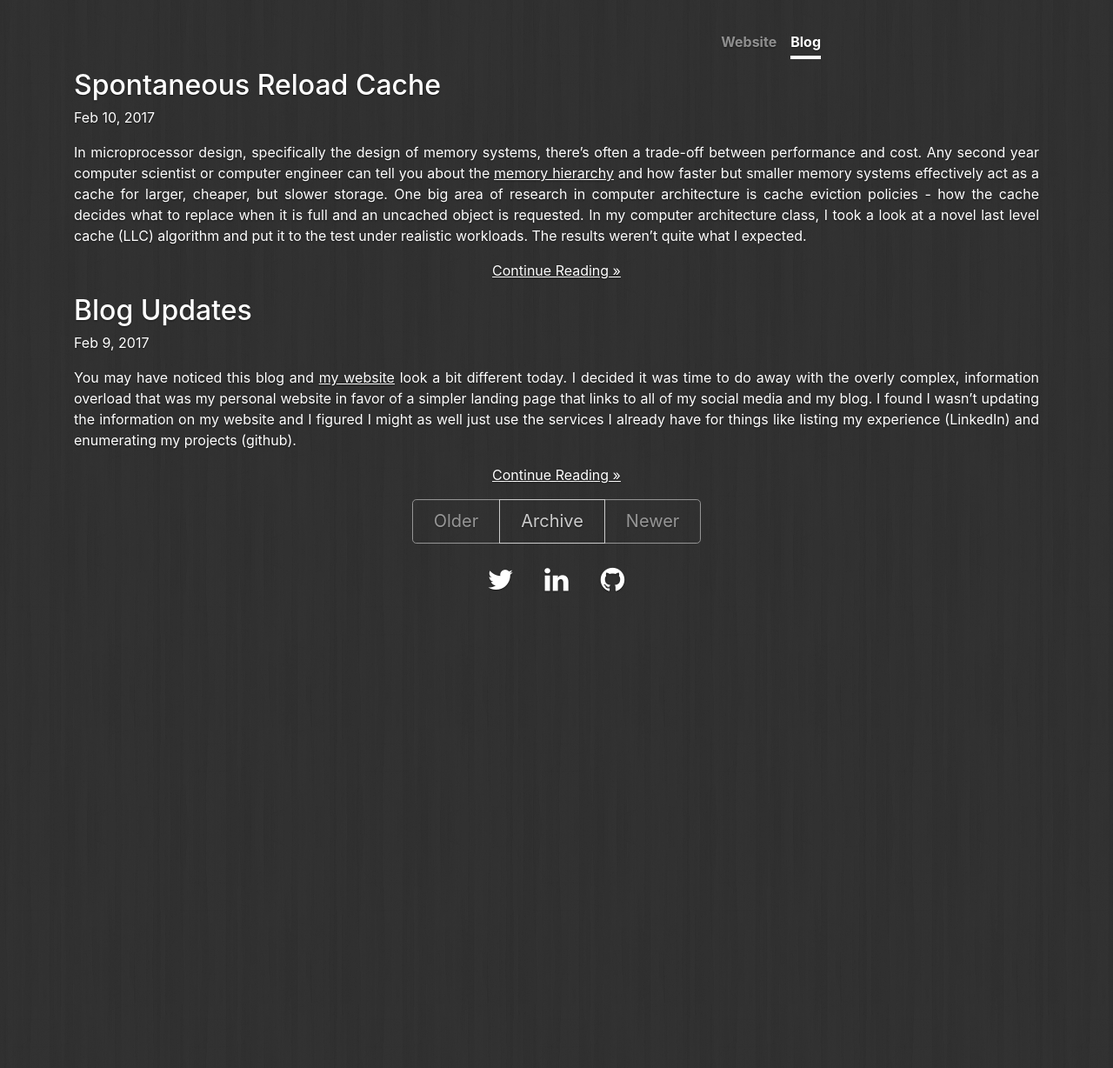
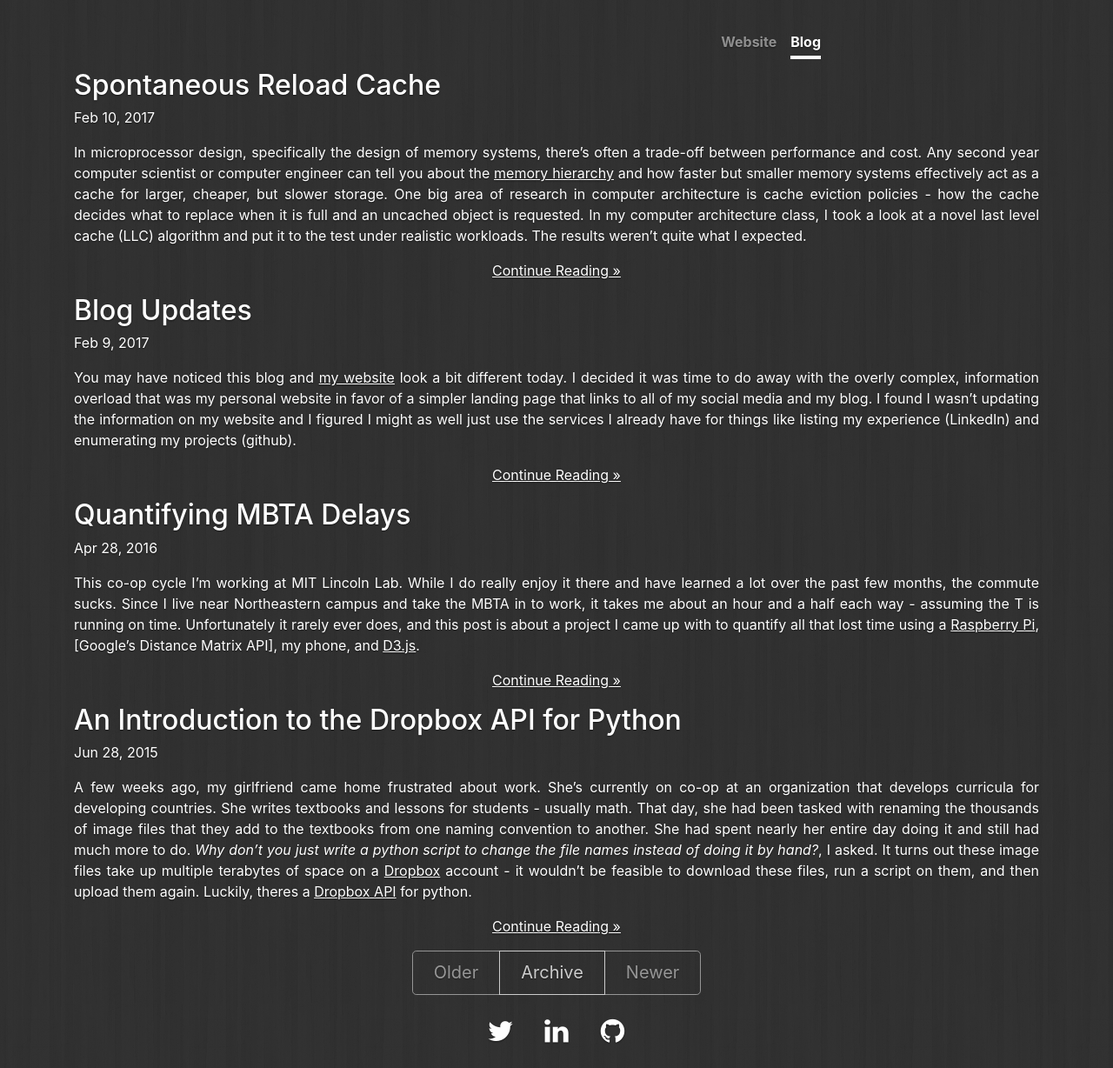
Before and after one commit to ainterr/blog, a Jekyll site: the page built from index.html, in a window 1280 px wide. Shown: the whole page at 87% size. Built offline with Jekyll 4.4.1, drawn with Linux system fonts in a browser that asks for light colours; nearby versions of some CDN libraries; the list of posts is cut into pages by our own code; before the commit the page ends 900 px from its top, so only the background shows below that; part of the change alters nothing that is shown.

Commit message:
added a couple old posts

```diff
--- /dev/null
+++ b/_posts/2015-06-28-an_introduction_to_the_dropbox_api_for_python.md
@@ -0,0 +1,81 @@
+---
+layout: post
+title:  "An Introduction to the Dropbox API for Python"
+date:   2015-06-28 11:30:00
+categories: technical
+tags: python dropbox api
+---
+A few weeks ago, my girlfriend came home frustrated about work. She's currently on co-op at an organization that develops curricula for developing countries. She writes textbooks and lessons for students - usually math. That day, she had been tasked with renaming the thousands of image files that they add to the textbooks from one naming convention to another. She had spent nearly her entire day doing it and still had much more to do. *Why don't you just write a python script to change the file names instead of doing it by hand?*, I asked. It turns out these image files take up multiple terabytes of space on a [Dropbox](https://www.dropbox.com/) account - it wouldn't be feasible to download these files, run a script on them, and then upload them again. Luckily, theres a [Dropbox API](https://www.dropbox.com/developers/core) for python.
+
+![dropbox]({{ site.baseurl }}/img/dropbox-api/dropbox.jpg)
+
+### **Installing the API**
+It's easiest to install the [Dropbox API](https://www.dropbox.com/developers/core) using [pip](https://pip.pypa.io/en/latest/index.html). Short for **P**ython **I**nstalls **P**ython, pip is similar to ruby's [bundler](http://bundler.io/) - it will download and install python packages for you, automatically fetching their dependencies as well. To install pip:
+
+1. Download and run [get-pip.py](https://bootstrap.pypa.io/get-pip.py) as an administrator.
+2. [Edit the PATH environment variable](http://stackoverflow.com/questions/23400030/windows-7-add-path) to include the pip install directory. By default pip installs in `[Python Dir]/Scripts/`.
+
+Once pip is installed, you can simply run `pip install dropbox` from an administrator command prompt to install the Dropbox API. To verify that it was installed correctly, open a python command prompt and run `import dropbox` - if you don't get any errors you're good to go.
+
+### **Create a Dropbox Application**
+Dropbox requires that you register any application using their services through their developer console. To generate a new app key and secret:
+
+1. Log into the [Dropbox Developer Console](https://www.dropbox.com/developers/apps)
+2. Click "Create App".
+3. Check Dropbox API App.
+4. Can your app be limited to its own folder? - No
+5. What types of files does your app need access to? - All file types
+6. Provide an app name and aggree to the terms of service
+7. Click Create App
+
+Copy down the App Key and App Secret from the settings page of your new app - these uniquely identify your application. Dropbox applications use [OAuth 2.0](http://oauth.net/2/) to allow access to a user's files. This means that your application must request access (and be approved) to a user's account.
+
+### **Setup a Template for your Scripts**
+The [API tutorial](https://www.dropbox.com/developers/core/start/python) guides you through the process of setting up your first script and provides some examples of commmonly used functionality. Here's a template script that you can use to get started:
+
+{% highlight python %}
+# Include the Dropbox SDK
+import dropbox
+
+# Get your app key and secret from the Dropbox developer website
+app_key = 'INSERT_APP_KEY'
+app_secret = 'INSERT_APP_SECRET'
+
+# Initiate the OAuth 2.0 process
+flow = dropbox.client.DropboxOAuth2FlowNoRedirect(app_key, app_secret)
+
+# Fetch an authorization URL
+authorize_url = flow.start()
+
+# Have the user sign in and authorize this token
+authorize_url = flow.start()
+print '1. Go to: ' + authorize_url
+print '2. Click "Allow" (you might have to log in first)'
+print '3. Copy the authorization code.'
+code = raw_input("Enter the authorization code here: ").strip()
+
+# This will fail if the user enters an invalid authorization code
+access_token, user_id = flow.finish(code)
+
+# Pass the authorized token back to the dropbox client
+client = dropbox.client.DropboxClient(access_token)
+print 'linked account: ', client.account_info()
+{% endhighlight %}
+
+Once you add your App Key and Secret, you can use this as a template, adding your scripting below it. When launched, it will prompt you to visit the authorization link in a web browser and ask you for the authorization code that this provides. You can add your scripting below this authorization step.
+
+As an example, here's a script to replace all underscores with dashes in file names in your `/test/` directory:
+
+{% highlight python %}
+# Pull a list of files in a specified directory (in this case '/test/')
+metadata = client.metadata('/test/')
+files = []
+for x in metadata["contents"]:
+  if not x["is_dir"]: files.append(x["path"])
+
+# Filter file names (in this case replace "_" with "-")
+for f in files:
+  client.file_move(f, f.replace("_","-"))
+{% endhighlight %}
+
+For more details on the Dropbox API's functionality, check out the [documentation](https://www.dropbox.com/developers/core/docs/python#DropboxClient).
--- /dev/null
+++ b/_posts/2016-04-28-quantifying_mbta_delays.md
@@ -0,0 +1,259 @@
+---
+layout: post
+title:  "Quantifying MBTA Delays"
+date:   2016-04-28 10:30:00
+categories: python projects mbta
+excerpt_separator: <!--more-->
+---
+This co-op cycle I'm working at MIT Lincoln Lab. While I do really enjoy it
+there and have learned a lot over the past few months, the commute sucks. Since
+I live near Northeastern campus and take the MBTA in to work, it takes me about
+an hour and a half each way - assuming the T is running on time. Unfortunately
+it rarely ever does, and this post is about a project I came up with to
+quantify all that lost time using a [Raspberry Pi], [Google's Distance Matrix
+API], my phone, and [D3.js].
+
+<!--more-->
+
+![mbta_logo]({{ site.baseurl }}/img/mbta-delays/mbta_logo.png)
+
+## **The Inspiration**
+It seems like every year that I participate in the [CCDC](http://www.nationalccdc.org/) I end up with another Raspberry Pi that I don't know what to do with. That, coupled with the fact that I've had nearly 3 hours every day on my commute to come up with ideas for it, lead to this project. Developed entirely while riding the T, I present my personal commute delay tracker.
+
+![raspberry_pi]({{ site.baseurl }}/img/mbta-delays/raspberry_pi.jpg)
+
+## **Technical Details**
+
+### **The Back End**
+
+At the heart of this project is a REST-like application written in python with [Flask](http://flask.pocoo.org). This app maintains two endpoints:
+
+1. `/data` - Exposes json commute data via a `GET` request
+1. `/update` - Allows data update via an authenticated `POST` request with json data in the following format.
+
+{% highlight python %}
+{
+  "key": "",      # A secret key used for authentication
+  "action": "",   # either "depart" or "arrive"
+  "location": "", # latitude and longitude
+  "time": ""      # current time
+}
+{% endhighlight %}
+
+The first endpoint is relatively simple:
+
+{% highlight python %}
+@app.route('/data', methods=['GET'])
+@cross_origin()
+def get_data():
+    f = open('/path/to/data.json', 'r')
+    data = json.load(f)
+    f.close()
+
+    return jsonify({'results': data})
+{% endhighlight %}
+
+Note: We have to allow [CORS](https://developer.mozilla.org/en-US/docs/Web/HTTP/Access_control_CORS) requests here since the data is fetched and rendered client side in the front end.
+
+The second endpoint required a bit more plumbing. First, for security reasons, I wanted to validate some sort of shared key so that the filesystem of my Raspberry Pi isn't just exposed to the world.
+
+{% highlight python %}
+if data['key'] != SECRET: raise Exception()
+{% endhighlight %}
+
+Next, we need to normalize the time format.
+
+{% highlight python %}
+now = parse(time_string)
+        epoch = datetime.datetime.utcfromtimestamp(0)
+        time = int((now-epoch).total_seconds())
+{% endhighlight %}
+
+Finally if `action` is "depart" then we need to save the current location and time for later use. If it's "arrive", then we should calculate the time it should have taken via Google Maps for various transportation modes and save it off into `data.json`.
+
+{% highlight python %}
+action = data['action']
+location = data['location']
+time_string = data['time']
+
+now = parse(time_string)
+epoch = datetime.datetime.utcfromtimestamp(0)
+time = int((now-epoch).total_seconds())
+
+if action == 'depart':
+    save_depart(location, time)
+elif action == 'arrive':
+    depart = get_depart()
+    arrive = { 'location': location, 'time': time }
+    results = get_expected_time(depart, arrive)
+    write_data(results)
+{% endhighlight %}
+
+The key function here is `get_expected_time()`
+
+{% highlight python %}
+def get_expected_time(depart, arrive):
+    results = {}
+
+    for mode in modes:
+        endpoint = 'https://maps.googleapis.com/maps/api/distancematrix/json'
+        options = {
+            'key': GDISTANCEMATRIX_KEY,
+            'origins': depart['location'],
+            'destinations': arrive['location'],
+            'mode': mode,
+            'departure_time': depart['time'] + 7*24*60*60,
+            'units': 'imperial',
+        }
+
+        url = '{}?{}'.format(endpoint, urllib.urlencode(options))
+
+        result = json.loads(urllib.urlopen(url).read())
+        travel_time = result['rows'][0]['elements'][0]['duration']['value']
+
+        results[mode] = (int(travel_time)+int(depart['time']))*1000
+
+    results['depart'] = int(depart['time']*1000)
+    results['arrive'] = int(arrive['time']*1000)
+    return results
+{% endhighlight %}
+
+If you were looking closely, you may have noticed that I fetch transportation time one week in the future for all predictions. This is because Google's Distance Matrix API won't actually let you fetch timing data for travel that occurs in the past. This design decision was made for two reasons. First, to ensure flexibility - this way it doesn't actually matter where I start and end my trip and I don't need to provide the application with my destination when I depart. Second, to keep the T honest. Google maps is actually very good and I've found that it will sometimes account for some significant delays that I would want to hold the T accountable for. Fetching data for the future ensures we get a time that is representative of how long the T _should_ take. The full source (with a few changes) is at the bottom of this post.
+
+I should also mention that this required some minor configuration of my home router.
+
+#### **Logging Data**
+
+Because I'm lazy and don't feel like writing an android app, I use an [IFTTT Maker Chanel](https://ifttt.com/maker) to send REST requests to my Raspberry Pi server from my phone. The IFTTT DO app even has nice little home screen widgets you can use register to an individual DO button. It's as simple as pressing the "depart" button when I get on the T and the "arrive" button when I get off.
+
+![home_screen]({{ site.baseurl }}/img/mbta-delays/home_screen.jpg)
+
+### **The Front End**
+
+The real reason I collected all this data was so that I could write a cool D3 visualization on top of it. The website is hosted on [github pages](http://ainterr.github.io/mbta_delays/) and you can view it's source [here](https://github.com/ainterr/mbta_delays). I won't bore you with the details, but I'm a fan of D3 for quick and easy visualizations.
+
+## **Source Code**
+
+{% highlight python %}
+#!/usr/bin/python
+
+from flask import Flask, request, jsonify
+from flask.ext.cors import cross_origin
+import requests, urllib, json, datetime
+from dateutil.parser import parse
+
+app = Flask(__name__, static_url_path='')
+
+SECRET = 'XXX'              # Fill this in with your own shared secret key
+GDISTANCEMATRIX_KEY = 'XXX' # Fill this in with a valid distancematrix key
+
+modes = [
+    'transit',
+    'driving',
+    'bicycling',
+    'walking',
+]
+
+def get_expected_time(depart, arrive):
+    results = {}
+
+    for mode in modes:
+        endpoint = 'https://maps.googleapis.com/maps/api/distancematrix/json'
+        options = {
+            'key': GDISTANCEMATRIX_KEY,
+            'origins': depart['location'],
+            'destinations': arrive['location'],
+            'mode': mode,
+            # We have to add 1 week to the departure time because the
+            # distancematrix API won't let you specify times in the past for
+            # driving, walking, or bicycling directions.
+            'departure_time': depart['time'] + 7*24*60*60,
+            'units': 'imperial',
+        }
+
+        url = '{}?{}'.format(endpoint, urllib.urlencode(options))
+
+        result = json.loads(urllib.urlopen(url).read())
+        travel_time = result['rows'][0]['elements'][0]['duration']['value']
+
+        results[mode] = (int(travel_time)+int(depart['time']))*1000
+
+    results['depart'] = int(depart['time']*1000)
+    results['arrive'] = int(arrive['time']*1000)
+    return results
+
+def save_depart(location, time):
+    f = open('/home/pi/server/depart.json', 'r')
+    data = { "location": location, "time": time }
+    f.close()
+
+    f = open('/home/pi/server/depart.json', 'w')
+    f.write(json.dumps(data))
+    f.close()
+
+def get_depart():
+    f = open('/home/pi/server/depart.json', 'r')
+    depart = json.load(f)
+    f.close()
+
+    return depart
+
+def write_data(results):
+    f = open('/home/pi/server/data.json', 'r')
+    data = json.load(f)
+    f.close()
+
+    data.append(results)
+
+    f = open('/home/pi/server/data.json', 'w')
+    data_string = json.dumps(data, sort_keys=True, indent=4, separators=(',', ': '))
+    f.write(data_string)
+    f.close()
+
+@app.route('/update', methods=['POST'])
+def update():
+    try:
+        data = request.json
+
+        if data['key'] != SECRET: raise Exception()
+        action = data['action']
+        location = data['location']
+        time_string = data['time']
+
+        now = parse(time_string)
+        epoch = datetime.datetime.utcfromtimestamp(0)
+        time = int((now-epoch).total_seconds())
+
+        if action == 'depart':
+            save_depart(location, time)
+        elif action == 'arrive':
+            depart = get_depart()
+            arrive = { 'location': location, 'time': time }
+            results = get_expected_time(depart, arrive)
+            write_data(results)
+        else:
+            raise Exception()
+
+        return jsonify({'response':'logged successfully'})
+    except Exception as e:
+        print(e)
+        return jsonify({'response':'invalid request'})
+
+@app.route('/data', methods=['GET'])
+@cross_origin()
+def get_data():
+    f = open('/home/pi/server/data.json', 'r')
+    data = json.load(f)
+    f.close()
+
+    return jsonify({'results': data})
+
+if __name__ == '__main__':
+    app.run(host='0.0.0.0', port='8888')
+{% endhighlight %}
+
+_**Disclaimer:** I am not affiliated with the MBTA in any way. This data is a reflection of my personal experience - gathered using precise location data and Google Maps predictions for various transportation modes._
+
+[Raspberry Pi]: https://www.raspberrypi.org/
+[Google's Distance Matrix API]: https://developers.google.com/maps/documentation/distance-matrix/
+[D3.js]: http://d3js.org
--- a/css/cover.css
+++ b/css/cover.css
@@ -156,7 +156,10 @@ div.post p {
 }
 
 img {
-    width: 100%;
+    max-width: 100%;
+    display: block;
+    margin: auto;
+    max-height: 60vh;
 }
 
 p a {
```
Also changed, not shown: img/dropbox-api/dropbox.jpg (added), img/mbta-delays/home_screen.jpg (added), img/mbta-delays/mbta_logo.png (added), img/mbta-delays/raspberry_pi.jpg (added).
